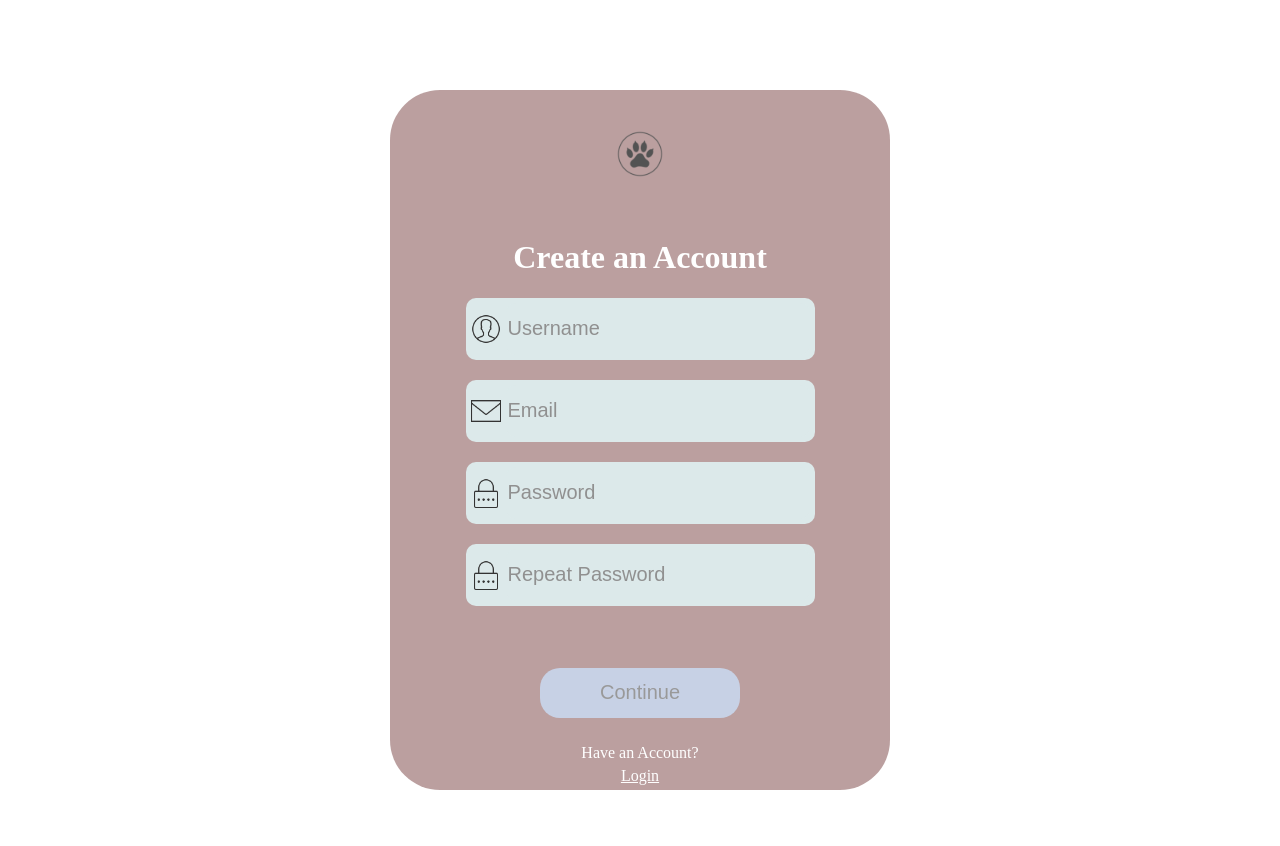
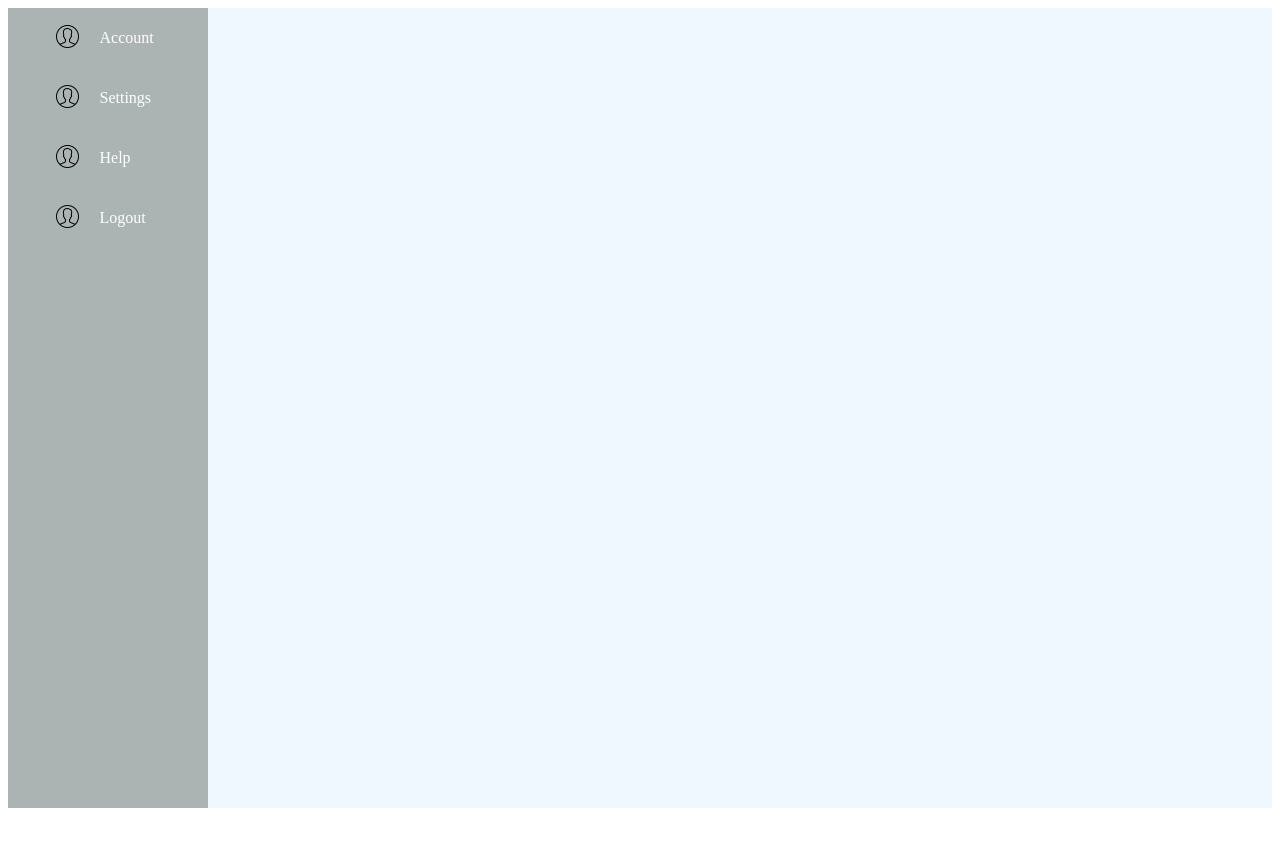
Before and after one commit to cis3296f23/purrfectpets, a React (Vite) app: page / in a window 1280 px wide. Shown: the top 846 px of the page. After the commit the page ends 816 px from the top, so only its background shows below. Built offline with nearby package versions, Linux system fonts and the light colour scheme; no server answers.

Commit message:
added a sidebar

```diff
--- a/src/components/AccountComponents/Account.jsx
+++ b/src/components/AccountComponents/Account.jsx
@@ -1,11 +1,18 @@
 import React from "react";
 import { useState,useEffect } from "react";
+import './Account.scss'
+import SideBar from "./Sidebar";
 
 
 
 function Account(){
     return (
-    <div>
+    <div className="account-container">
+        <SideBar />
+        <div className="account">
+
+
+        </div>
 
     </div>
     )
--- a/src/components/AccountComponents/Account.scss
+++ b/src/components/AccountComponents/Account.scss
@@ -0,0 +1,76 @@
+.account-container{
+    background-color: aliceblue;
+    height: 100%;
+    width: 100vw;
+    max-width: 100%;
+
+
+
+    .account{
+
+    }
+
+    .sideBar{
+
+        background-color: rgb(172, 179, 179);
+        margin: 0;
+        padding: 0;
+        width: 200px;
+        height: 100vh;
+
+
+
+        .list-group{
+            list-style-type: none;
+            width: auto;
+            height: 100%;
+            margin: 0;
+            padding: 0;
+
+            .list-item{
+                display: flex;
+                justify-content: center;
+                align-items: center;
+                background-color: rgb(172, 179, 179);
+                height: 60px;
+                gap: 20px;
+                color:white;
+
+
+                img{
+                    height: 25px;
+
+                }
+                #icon{
+
+                    flex: 30%;
+                    text-align: right;
+                    margin-left: 25px;
+
+                }
+
+                #title{
+
+                    flex: 70%;
+                    text-align: left;
+                }
+
+
+            }
+
+            #active{
+                background-color:rgb(97, 95, 93) ;
+            }
+
+
+
+            .list-item:hover{
+                background-color:rgb(97, 95, 93) ;
+                cursor: pointer;
+            }
+        }
+
+    }
+
+
+}
--- /dev/null
+++ b/src/components/AccountComponents/Sidebar.jsx
@@ -0,0 +1,64 @@
+import React from "react";
+import './Account.scss'
+import ProfilePic from '../../assets/ProfilePic.png'
+
+
+
+function SideBar(){
+
+
+    const sideBarItems = [
+        {
+            title: "Account",
+            icon: <img src={ProfilePic} alt="" />,
+            link: "/Account"
+
+        },
+        {
+            title: "Settings",
+            icon: <img src={ProfilePic} alt="" />,
+            link: '/Settings'
+
+        },
+        {
+            title: "Help",
+            icon: <img src={ProfilePic} alt="" />,
+            link:'/Help'
+
+        },
+        {
+            title: "Logout",
+            icon: <img src={ProfilePic} alt="" />,
+            link: '/LoginSignup'
+
+        }
+
+
+    ]
+
+    return(
+        <div className="sideBar">
+
+            <ul className="list-group">
+                {sideBarItems.map((val,key)=>{
+                    return(
+                        <li key = {key}
+                        className="list-item"
+                        id = {window.location.pathname == val.link? "active": ""}
+                        onClick={() => {
+                            window.location.pathname = val.link
+                        }}>
+
+                            <div id="icon">{val.icon}</div>
+                            <div id = 'title'>{val.title}</div>
+
+                            </li>
+                    )
+                })}
+            </ul>
+
+        </div>
+    )
+}
+
+export default SideBar
--- a/src/components/LoginComponents/LoginSignup.scss
+++ b/src/components/LoginComponents/LoginSignup.scss
@@ -62,7 +62,8 @@
 
     }
     .invalidPassword{
-        color: red
+        color: rgb(236, 13, 13);
+        margin-top: 0;
     }
 
 }
--- a/src/main.jsx
+++ b/src/main.jsx
@@ -1,14 +1,14 @@
 import React from 'react'
 import ReactDOM from 'react-dom/client'
-import App from './App.jsx'
+//import App from './App.jsx'
 //import './index.css'
 import LoginSignup from './components/LoginComponents/LoginSignup.jsx'
 import Account from './components/AccountComponents/Account.jsx'
 
 ReactDOM.createRoot(document.getElementById('root')).render(
   <React.StrictMode>
-    {/* <App/> */}
-    <LoginSignup/>
+    {/* <App/>
+    <LoginSignup/> */}
     <Account/>
   </React.StrictMode>,
 )
```
Also changed, not shown: src/components/LoginComponents/LoginSignup.jsx (+4 -12 lines).
